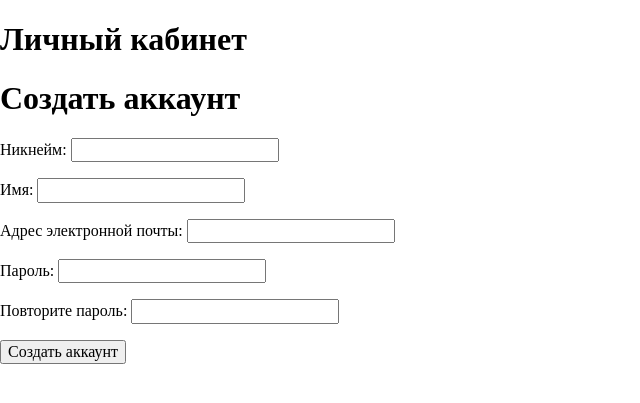
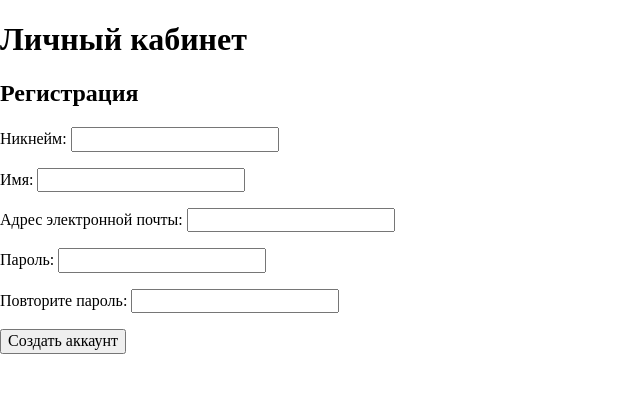
Before and after one commit to mas-gae76/Ad-site, a Django app: page /accounts/register/ in a window 1280 px wide. Shown: the top 403 px of the page, without its empty margins (0-640 px from the left). Run offline with Django 3.2, Linux system fonts and the light colour scheme.

Commit message:
form header was changes

```diff
--- a/samplesite/accounts/templates/auth/login.html
+++ b/samplesite/accounts/templates/auth/login.html
@@ -2,7 +2,8 @@
 {% block title %}Вход{% endblock %}
 {% block content %}
 <div>
-    <h4>Войти в свой аккаунт</h4>
+    <h2>Вход</h2>
+
     <form method="post">
         {{ form.as_p }}
         {% csrf_token %}
--- a/samplesite/accounts/templates/auth/register.html
+++ b/samplesite/accounts/templates/auth/register.html
@@ -2,7 +2,7 @@
 {% block title %}Регистрация{% endblock %}
 
 {% block content %}
-    <h1>Создать аккаунт</h1>
+    <h2>Регистрация</h2>
     <form method="post">
         {{ form.as_p }}
         {% csrf_token %}
```
